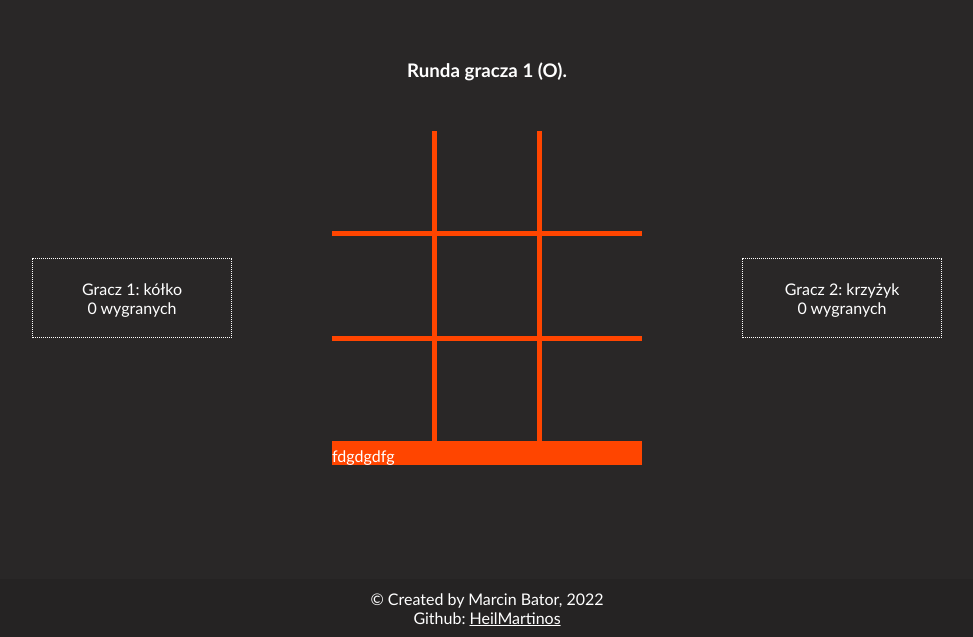
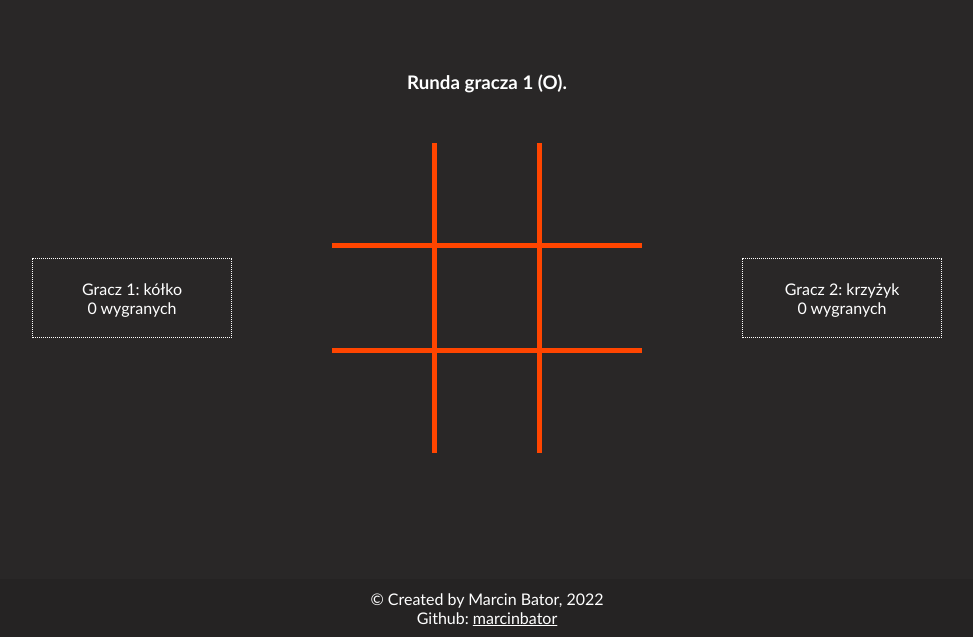
Before and after one commit to marcinbator/TicTacToe, a plain HTML site: page index.html in a window 1280 px wide. Shown: the part 163-800 px from the top of the page, without its empty margins (153-1126 px from the left). Drawn offline with Linux system fonts and the light colour scheme.

Commit message:
update index.html

```diff
--- a/index.html
+++ b/index.html
@@ -28,7 +28,6 @@
         <div id="pole7" class="field"></div>
         <div id="pole8" class="field"></div>
         <div id="pole9" class="field"></div>
-        fdgdgdfg
       </div>
       <div id="player2" class="players">
         <span id="player2name">Gracz 2: krzyżyk</span>
@@ -38,7 +37,7 @@
     <footer>
       &copy Created by Marcin Bator, 2022<br />
       Github:
-      <a href="https://github.com/HeilMartinos" target="blank"> HeilMartinos</a>
+      <a href="https://github.com/marcinbator" target="blank"> marcinbator</a>
     </footer>
   </body>
 </html>
```
